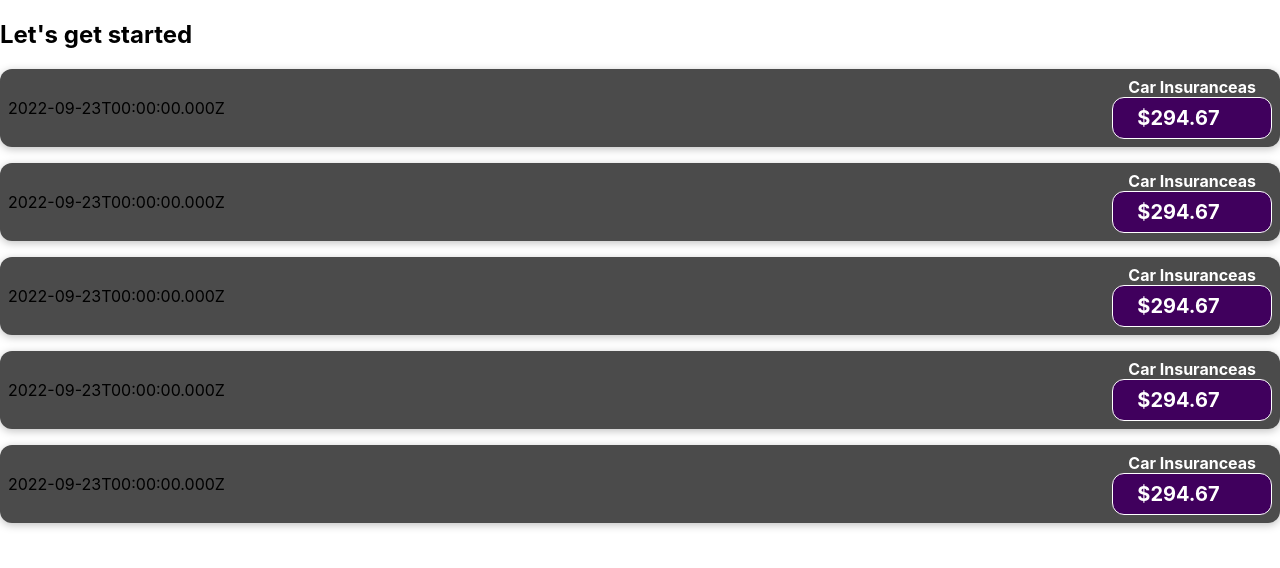
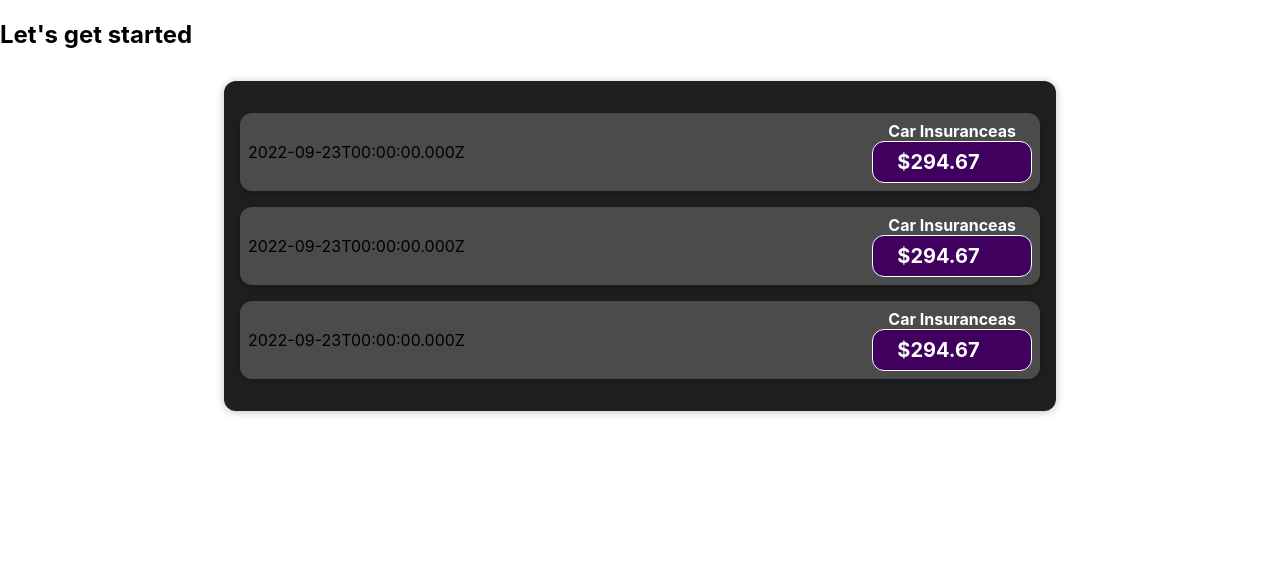
Before and after one commit to swayamshreemohanty/react_expense_tracker, a JavaScript app: page / in a window 1280 px wide. Shown: the top 568 px of the page. Built offline with nearby package versions, Linux system fonts and the light colour scheme.

Commit message:
expenses component added

```diff
--- a/src/App.js
+++ b/src/App.js
@@ -1,14 +1,32 @@
-import ExpenseItem from './components/ExpenseItem';
+import Expenses from "./components/Expenses";
 
+import "./components/Expenses.css";
 function App() {
+  const expenses = [
+    {
+      id: "1",
+      title: "Toilet paper",
+      amount: 94,
+      date: new Date(2022, 8, 29),
+    },
+    {
+      id: "2",
+      title: "Car insurance",
+      amount: 20,
+      date: new Date(2022, 6, 12),
+    },
+    {
+      id: "3",
+      title: "JIO recharge",
+      amount: 498,
+      date: new Date(2021, 5, 30),
+    },
+  ];
+
   return (
     <div className="App">
       <h2>Let's get started</h2>
-      <ExpenseItem></ExpenseItem>
-      <ExpenseItem></ExpenseItem>
-      <ExpenseItem></ExpenseItem>
-      <ExpenseItem></ExpenseItem>
-      <ExpenseItem></ExpenseItem>
+      <Expenses expensesList={expenses}></Expenses>
     </div>
   );
 }
```
